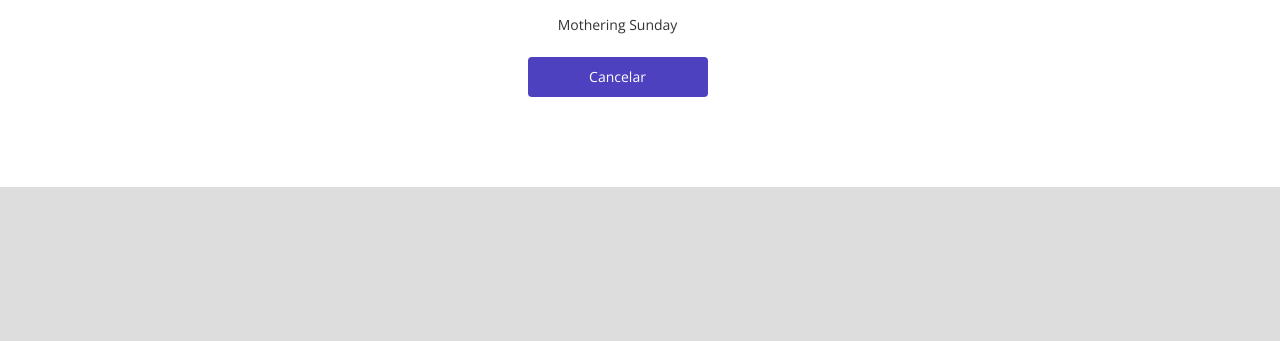
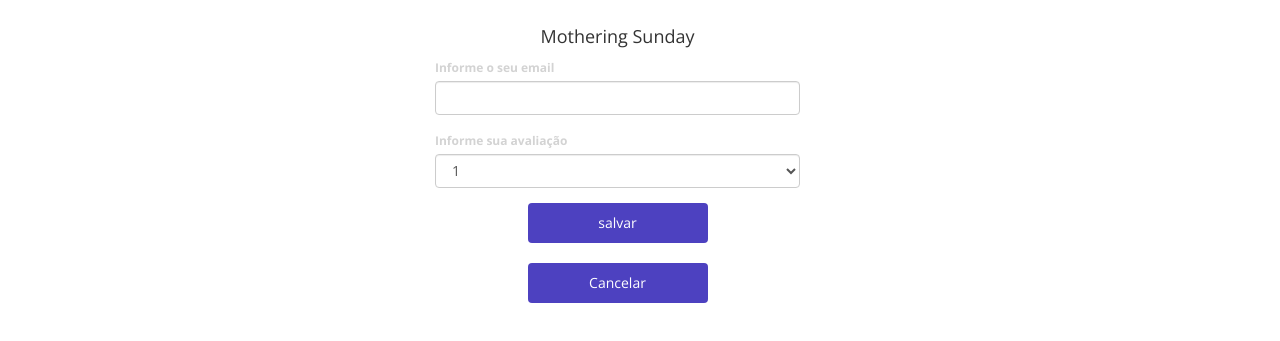
Before and after one commit to jhullyannorammos/DSMovie, a plain HTML site: page formulario.html in a window 1280 px wide. Shown: the part 437-778 px from the top of the page. Drawn offline with nearby package versions, Linux system fonts and the light colour scheme.

Commit message:
Inserindo formulario - parte 02

```diff
--- a/css/style.css
+++ b/css/style.css
@@ -2,9 +2,10 @@
 
 :root{
     --color-primary:#4d41c0;
-    --gray:4A4A4A;
+    --gray:A9A9A9;
     --bg-gray: #ddd;
     --white:#fff;
+    --text-light-gray: #d3d3d3;
 }
 
 * {
@@ -21,7 +22,7 @@ h1, h2, h3, h4, h5, h6 {
 }
 
 html, body{
-    background-color: var(--bg-gray);
+    background-color: var(--gray);
 }
 
 header{
@@ -103,6 +104,7 @@ nav a, a:hover {
     align-items: center;
     justify-content: center;
     border-radius: 4px;
+    border: 0;
 }
 
 #dsmovie-card-list {
@@ -113,3 +115,39 @@ nav a, a:hover {
     max-width: 480px;
     padding: 40px 0;
 }
+
+.dsmovie-form-description {
+    background-color: var(--white);
+    padding: 20px;
+    display: flex;
+    flex-direction: column;
+    align-items: center;
+    border-radius: 0 0 8px 8px;
+}
+
+dsmovie-form-description h4 {
+    margin-bottom: 20px;
+    font-size: 12px;
+    font-weight: 700;
+}
+
+.dsmovie-form-group {
+    margin-bottom:  20px;
+}
+
+.dsmovie-form-group label {
+    font-size: 12px;
+    color: var(--text-light-gray);
+}
+
+.dsmovie-form {
+    width: 100%;
+}
+
+.dsmovie-form-btn-container{
+    height: 100px;
+    display: flex;
+    flex-direction: column;
+    align-items: center;
+    justify-content: space-between;
+}
--- a/formulario.html
+++ b/formulario.html
@@ -31,9 +31,29 @@
             <div class="container dsmovie-form-container">
                 <div class="dsmovie-card">
                     <img src="https://www.themoviedb.org/t/p/original/1HtqPk4RY4D7GFJ6HuBz3xUCO71.jpg">
-                    <div class="dsmovie-card-description">
+                    <div class="dsmovie-form-description">
                         <h4>Mothering Sunday</h4>
-                        <a class="dsmovie-btn" href="index.html">Cancelar</a>
+                        <form action="" class="dsmovie-form">
+                             <div class="form-group dsmovie-form-group">
+                                 <label for="email">Informe o seu email</label>
+                                 <input class="form-control" type="email" id="email">
+                             </div>
+                             <div class="form-group dsmovie-form-group">
+                                <label for="score">Informe sua avaliação</label>
+                                <select class="form-control" name="score" id="score">
+                                    <option value="1">1</option>
+                                    <option value="2">2</option>
+                                    <option value="3">3</option>
+                                    <option value="4">4</option>
+                                    <option value="5">5</option>
+                                </select>
+                            </div>
+                            <div class="dsmovie-form-btn-container">
+                                <button class="dsmovie-btn" type="submit" >salvar</button>
+                                <a class="dsmovie-btn" href="index.html">Cancelar</a>
+                             </div>
+                        </form>
+
                     </div>
                 </div>
             </div>
```
